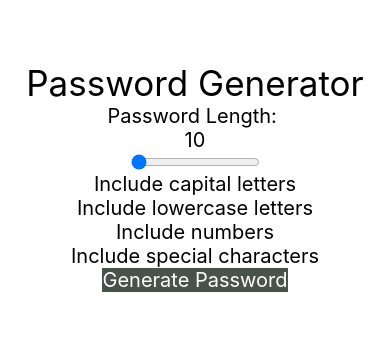
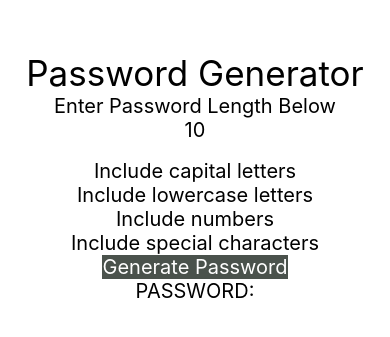
Before and after one commit to blevinspercussion/password-generator-react-native, a React Native app: screen / in a window 390 px wide. Shown: the part 245-582 px from the top of the page. Built offline with nearby package versions, Linux system fonts and the light colour scheme.

Commit message:
Changed password length input to TextInput

```diff
--- a/App.js
+++ b/App.js
@@ -5,6 +5,7 @@ import { useState } from "react";
 import LengthSlider from "./components/LengthSlider";
 import Switch from "./components/Switch";
 import GenerateButton from "./components/GenerateButton";
+import PasswordOutput from "./components/PasswordOutput";
 
 export default function App() {
   const [password, setPassword] = useState("");
@@ -91,6 +92,7 @@ export default function App() {
         handleSwitches={handleSwitches}
       />
       <GenerateButton handlePasswordGenerator={handlePasswordGenerator} />
+      <PasswordOutput password={password} />
     </View>
   );
 }
--- a/components/LengthSlider.jsx
+++ b/components/LengthSlider.jsx
@@ -1,5 +1,6 @@
 import { StyleSheet } from "react-native-web";
-import { View, Text } from "react-native";
+import { View, Text, TextInput } from "react-native";
+import Slider from "@react-native-community/slider";
 
 export default function (props, { handlePasswordLength }) {
   const handleSlider = (e) => {
@@ -9,16 +10,23 @@ export default function (props, { handlePasswordLength }) {
   return (
     <View style={styles.container}>
       <View style={styles.container}>
-        <Text style={styles.text}>Password Length: </Text>
+        <Text style={styles.text}>Enter Password Length Below</Text>
         <Text style={styles.text}>{props.passwordLength}</Text>
       </View>
-      <input
+      <TextInput keyboardType="number-pad" />
+      {/* <input
         type="range"
         min={10}
         max={30}
         defaultValue={10}
         onChange={handleSlider}
-      ></input>
+      ></input> */}
+      {/* <Slider
+        style={styles.slider}
+        minimumValue={10}
+        maximumValue={30}
+        // onValueChange={handleSlider}
+      ></Slider> */}
     </View>
   );
 }
@@ -29,6 +37,12 @@ const styles = StyleSheet.create({
     justifyContent: "center",
     backgroundColor: "white",
   },
+  passwordLengthInput: {
+    backgroundColor: "grey",
+  },
+  slider: {
+    width: 200,
+  },
   text: {
     fontSize: 20,
   },
--- /dev/null
+++ b/components/PasswordOutput.jsx
@@ -0,0 +1,21 @@
+import { StyleSheet } from "react-native";
+import { View, Text } from "react-native";
+
+export default function PasswordOutput(props) {
+  return (
+    <View styles={styles.container}>
+      <Text style={styles.text}>PASSWORD:</Text>
+      <Text style={styles.text}>{props.password}</Text>
+    </View>
+  );
+}
+
+const styles = {
+  container: {
+    alignItem: "center",
+    justifyContent: "center",
+  },
+  text: {
+    fontSize: 20,
+  },
+};
```
Also changed, not shown: package.json (+6 -3 lines), 1 other file (tests, documents, lock files or other folders).
